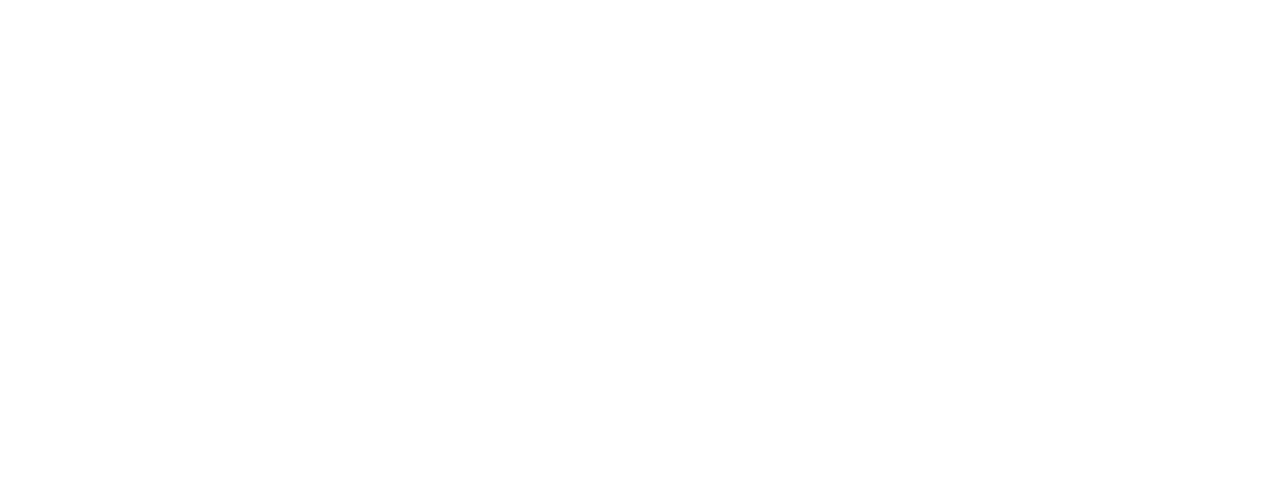
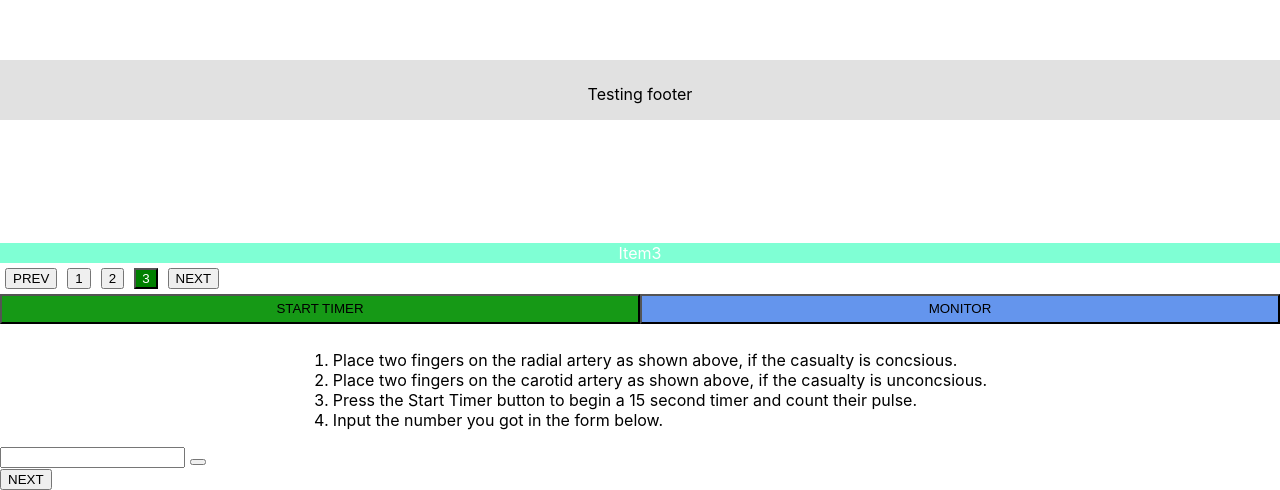
Before and after one commit to WesleyMatthee/kiss-react, a React (Create React App) app: page /pulse in a window 1280 px wide. Before the commit this address had no page. Shown: the part 680-1170 px from the top of the page. Before the commit the page ends 800 px from the top, so only its background shows below. Built offline with nearby package versions, Linux system fonts and the light colour scheme.

Commit message:
Pulse component renders on click, no styling just functional

```diff
--- /dev/null
+++ b/src/components/pulse.jsx
@@ -0,0 +1,45 @@
+import './root.css';
+import Nav from './nav';
+import { useNavigate } from 'react-router-dom'
+import Carousel from './Carousel'
+import { CarouselItem } from './CarouselItem';
+import Footer from './footer';
+
+export default function Pulse() {
+  const navigate = useNavigate();
+
+  return (
+    <main className='Monitor'>
+
+      <Nav />
+
+      <div className='carousel-wrapper'>
+        <Carousel>
+          <CarouselItem><img className='carousel-img' src='/images/Proxy-IMG.png' /></CarouselItem>
+          <CarouselItem>Item2</CarouselItem>
+          <CarouselItem>Item3</CarouselItem>
+        </Carousel>
+      </div>
+
+      <div className='button-buffer'><button className='start-timer' type='button'>START TIMER</button> <button className='monitor-button' type='button'>MONITOR</button></div>
+
+
+      <section className='container'>
+        <ol className='pulse-steps'>
+          <li>Place two fingers on the radial artery as shown above, if the casualty is concsious.</li>
+          <li>Place two fingers on the carotid artery as shown above, if the casualty is unconcsious.</li>
+          <li>Press the Start Timer button to begin a 15 second timer and count their pulse.</li>
+          <li>Input the number you got in the form below.</li>
+        </ol>
+      </section>
+      <form><input type="text" /> <button className='submit-button' type="submit"></button> </form>
+      <button className='next-monitor' onClick={() => navigate('/respirations')}>NEXT</button>
+
+
+
+      <footer >
+        <Footer />
+      </footer>
+    </main>
+  );
+}
--- a/src/components/root.css
+++ b/src/components/root.css
@@ -35,9 +35,13 @@
 }
 
 .start-button{
-  background-color: darkgreen;
+  background-color: rgb(22, 153, 22);
 }
 
 .monitor-button{
   background-color: cornflowerblue;
 }
+
+.start-timer{
+  background-color: rgb(22, 153, 22);
+}
--- a/src/index.jsx
+++ b/src/index.jsx
@@ -19,6 +19,7 @@
 import ChildChoking from './components/childChoking';
 import InfantChoking from './components/infantChoking';
 import Monitor from './components/monitor';
+import Pulse from './components/pulse';
 
 
 const router = createBrowserRouter([
@@ -72,11 +73,11 @@
     element: <Monitor />,
     errorElement: <ErrorPage />,
   },
-  // {
-  //   path: "/pulse",
-  //   element: <Pulse />,
-  //   errorElement: <ErrorPage />,
-  // },
+  {
+    path: "/pulse",
+    element: <Pulse />,
+    errorElement: <ErrorPage />,
+  },
   //   {
   //   path: "/respirations",
   //   element: <Respirations />,
```
